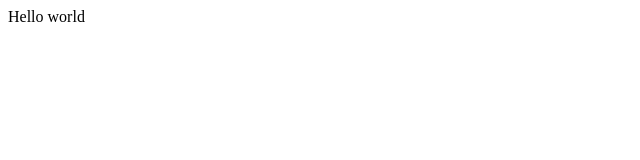
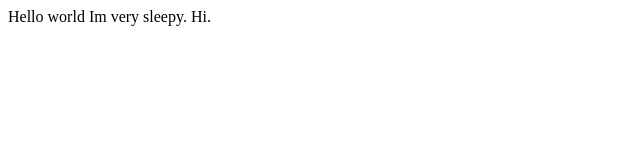
Before and after one commit to KaylaPilieci/QualifiedAdoredFunctions, a plain HTML site: page index.html in a window 1280 px wide. Shown: the whole page, without its empty margins (0-640 px from the left). Drawn offline with Linux system fonts and the light colour scheme.

Commit message:
Updated code (Hi.)

```diff
--- a/index.html
+++ b/index.html
@@ -10,6 +10,8 @@
 
 <body>
   Hello world
+  Im very sleepy.
+  Hi.
   <script src="script.js"></script>
 </body>
 
```
